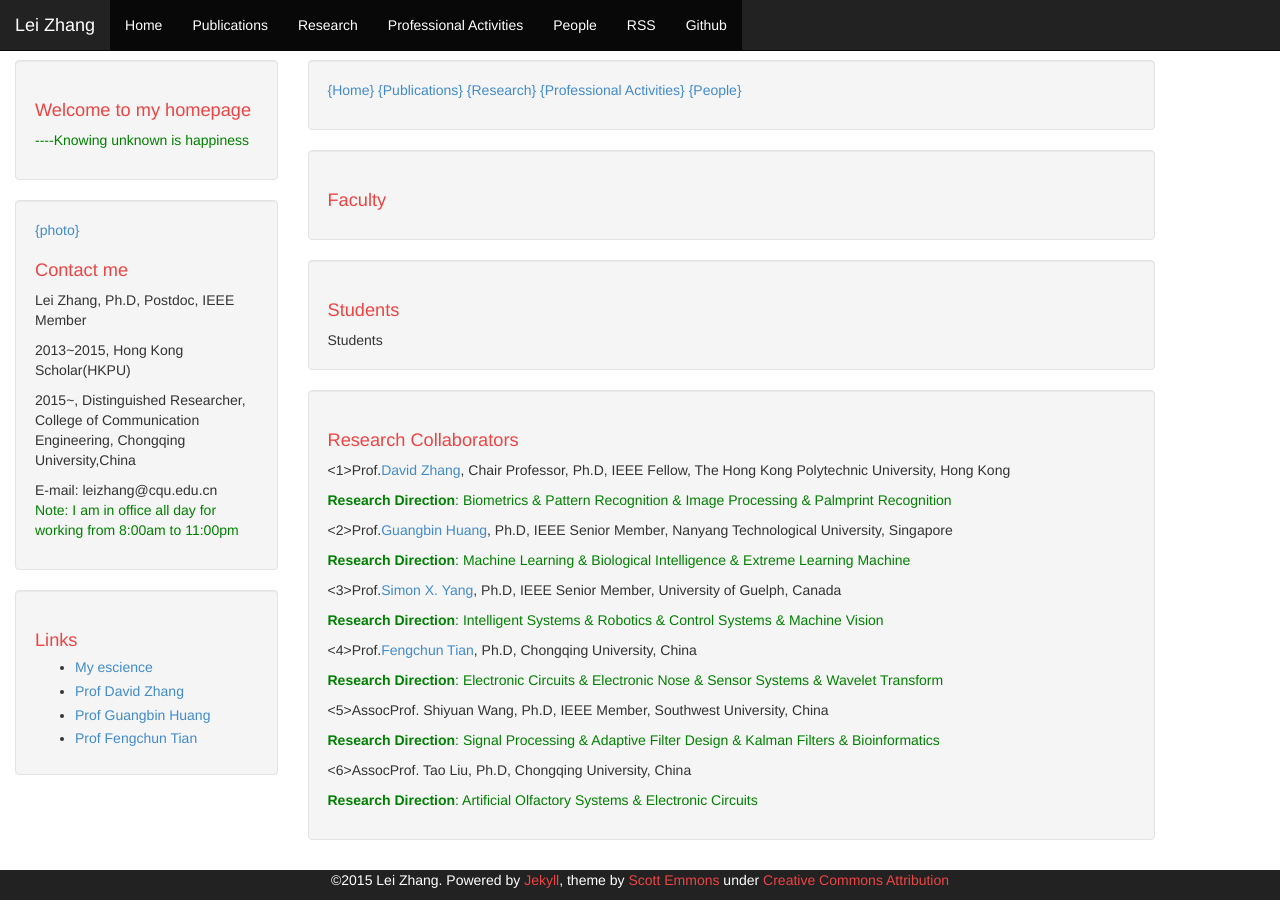
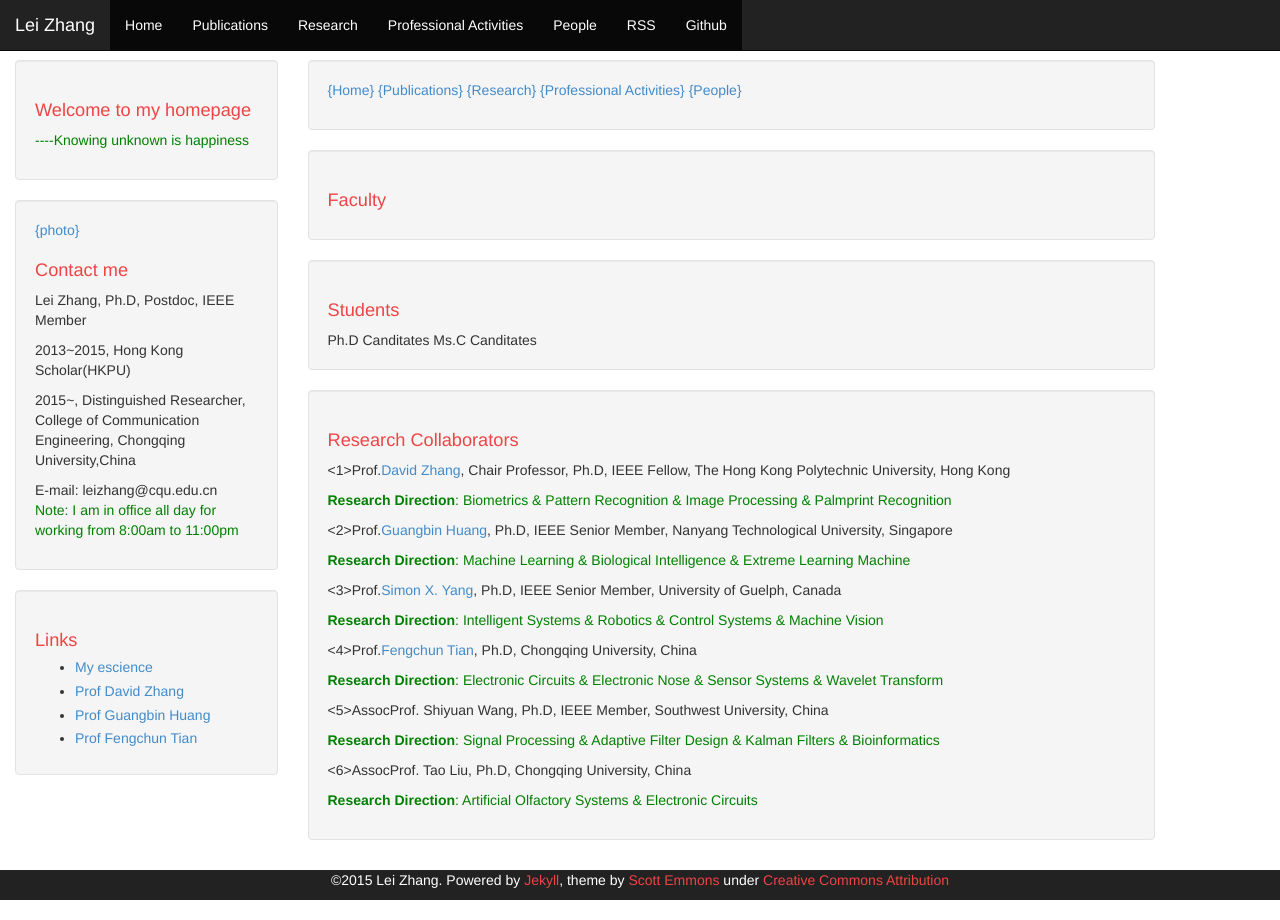
Before and after one commit to DrLeiZhang/website, a Jekyll site: the page built from people.html, in a window 1280 px wide. Built offline with Jekyll 4.4.1, drawn with Linux system fonts in a browser that asks for light colours; Markdown is read by kramdown in place of the engine named in the settings.

Commit message:
Update
Signed-off-by: leizhang@cqu.edu.cn <leizhang@cqu.edu.cn>

```diff
--- a/people.html
+++ b/people.html
@@ -12,7 +12,8 @@ layout: default
 
 <div class="well">
 <h1>Students</h1>
-<h0>Students</h0>
+<h0>Ph.D Canditates</h0>
+<h0>Ms.C Canditates</h0>
 </div>
 
 
```
